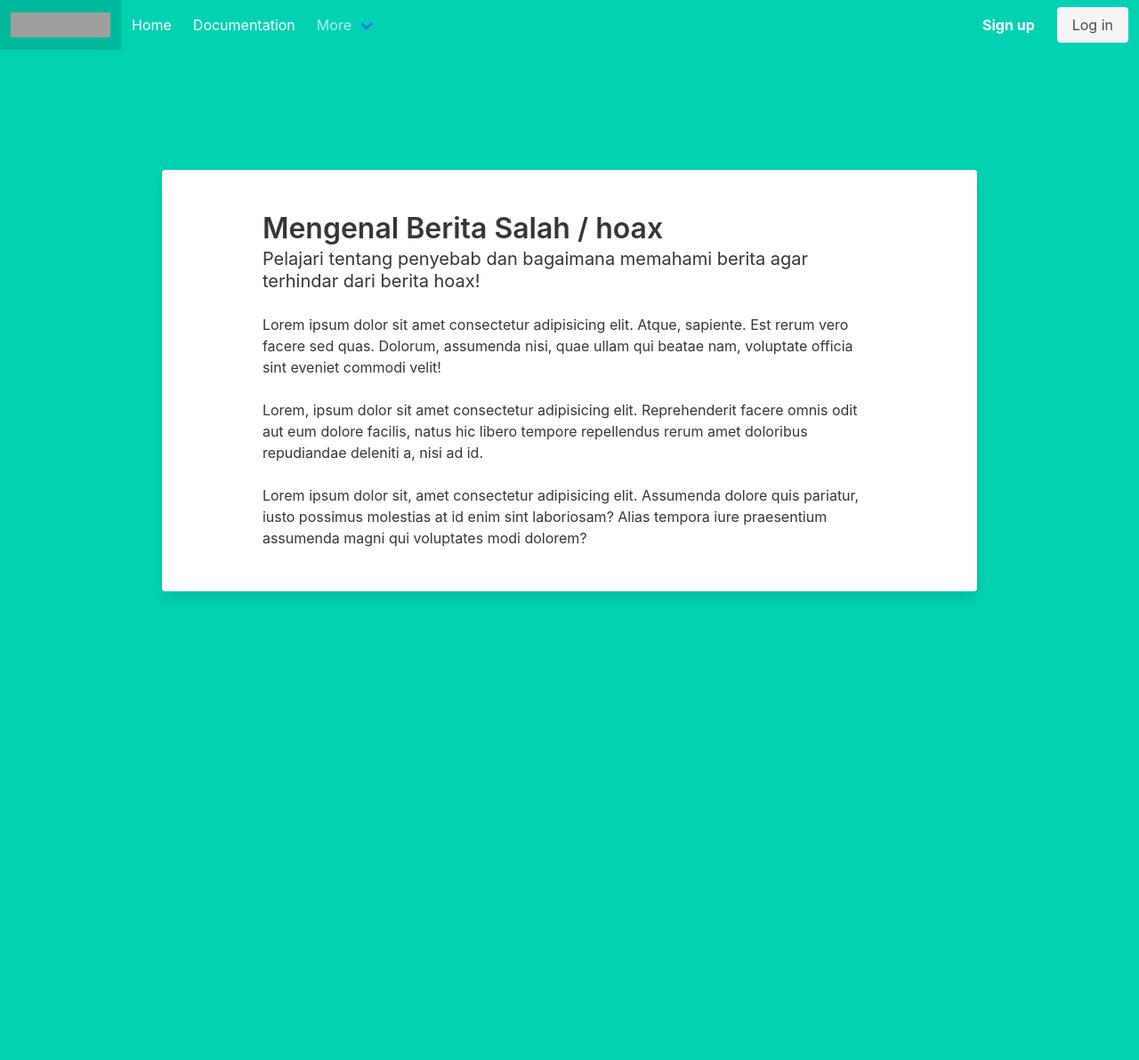
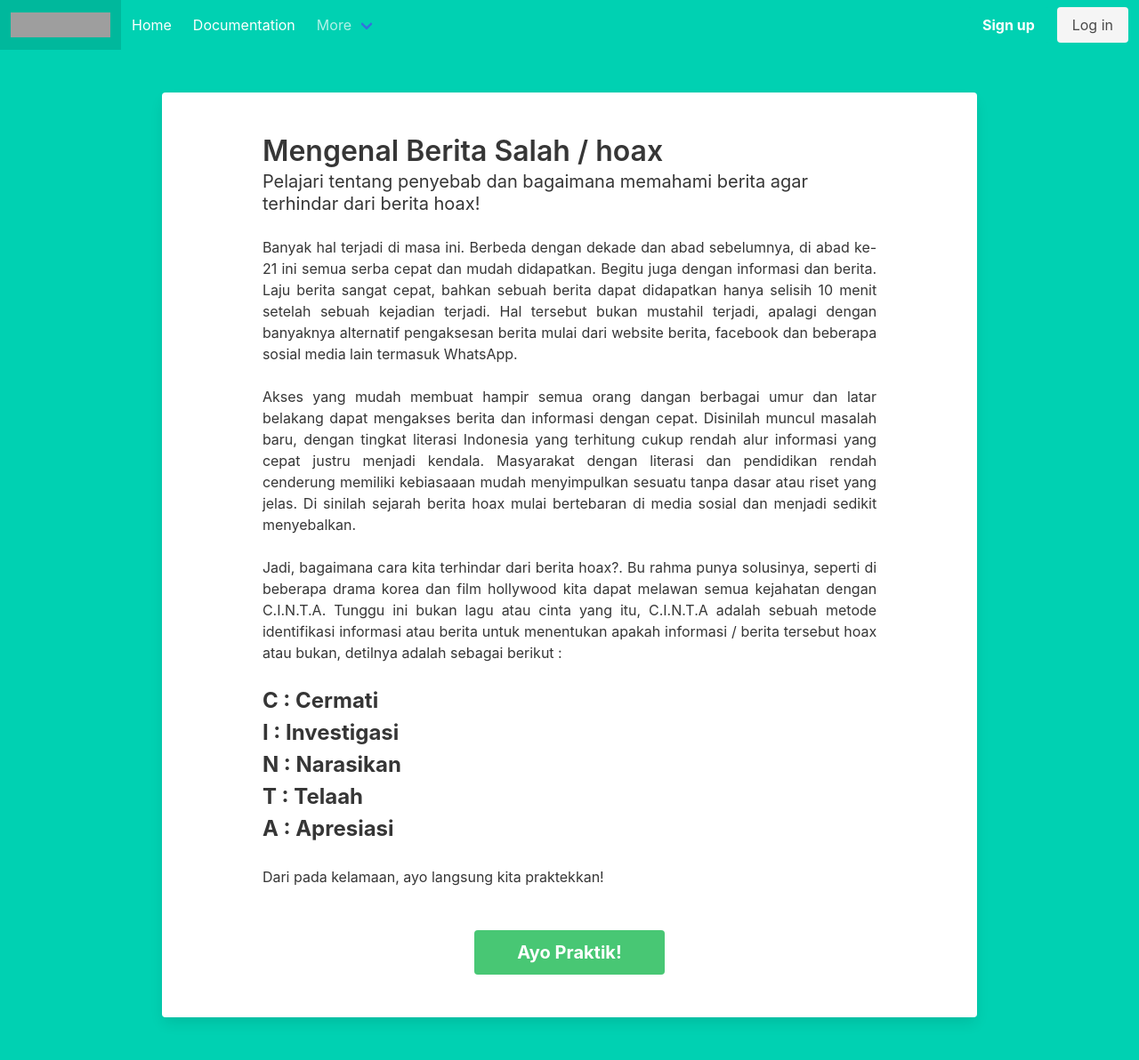
Before and after one commit to bijancot/hoax, a PHP site: page /main/belajar.php in a window 1280 px wide. Shown: the whole page at 89% size. Before the commit the page ends 670 px from the top, so only its background shows below. Run offline with PHP 8.4, Linux system fonts and the light colour scheme; data that the repository does not hold is empty; grey boxes are pictures that could not be loaded.

Commit message:
tambah halaman belajar

```diff
--- a/main/belajar.php
+++ b/main/belajar.php
@@ -143,9 +143,31 @@ $_SESSION['uname'] = $namaTeam;
                                   <h4 class="subtitle has-text-dark">
                                   Pelajari tentang penyebab dan bagaimana memahami berita agar terhindar dari berita hoax!
                                   </h4>
-                                  <p>Lorem ipsum dolor sit amet consectetur adipisicing elit. Atque, sapiente. Est rerum vero facere sed quas. Dolorum, assumenda nisi, quae ullam qui beatae nam, voluptate officia sint eveniet commodi velit!</p><br/>
-                                  <p>Lorem, ipsum dolor sit amet consectetur adipisicing elit. Reprehenderit facere omnis odit aut eum dolore facilis, natus hic libero tempore repellendus rerum amet doloribus repudiandae deleniti a, nisi ad id.</p><br/>
-                                  <p>Lorem ipsum dolor sit, amet consectetur adipisicing elit. Assumenda dolore quis pariatur, iusto possimus molestias at id enim sint laboriosam? Alias tempora iure praesentium assumenda magni qui voluptates modi dolorem?</p><br/>
+                                  <p class="has-text-justified">Banyak hal terjadi di masa ini. Berbeda dengan dekade dan abad sebelumnya, di abad ke-21 ini semua serba cepat dan mudah didapatkan. Begitu juga dengan informasi dan berita. Laju berita sangat cepat, bahkan sebuah berita dapat didapatkan hanya selisih 10 menit setelah sebuah kejadian terjadi. Hal tersebut bukan mustahil terjadi, apalagi dengan banyaknya alternatif pengaksesan berita mulai dari website berita, facebook dan beberapa sosial media lain termasuk WhatsApp.</p><br/>
+                                  <p class="has-text-justified">Akses yang mudah membuat hampir semua orang dangan berbagai umur dan latar belakang dapat mengakses berita dan informasi dengan cepat. Disinilah muncul masalah baru, dengan tingkat literasi Indonesia yang terhitung cukup rendah alur informasi yang cepat justru menjadi kendala. Masyarakat dengan literasi dan pendidikan rendah cenderung memiliki kebiasaaan mudah menyimpulkan sesuatu tanpa dasar atau riset yang jelas. Di sinilah sejarah berita hoax mulai bertebaran di media sosial dan menjadi sedikit menyebalkan.</p><br/>
+                                  <p class="has-text-justified">Jadi, bagaimana cara kita terhindar dari berita hoax?. Bu rahma punya solusinya, seperti di beberapa drama korea dan film hollywood kita dapat melawan semua kejahatan dengan C.I.N.T.A. Tunggu ini bukan lagu atau cinta yang itu, C.I.N.T.A adalah sebuah metode identifikasi informasi atau berita untuk menentukan apakah informasi / berita tersebut hoax atau bukan, detilnya adalah sebagai berikut :</p><br/>
+
+                                  <p class="has-text-dark is-size-4-mobile is-size-4-desktop">
+                                    <strong>C : Cermati</strong>
+                                  </p>
+                                  <p class="has-text-dark is-size-4-mobile is-size-4-desktop">
+                                    <strong>I : Investigasi</strong>
+                                  </p>
+                                  <p class="has-text-dark is-size-4-mobile is-size-4-desktop">
+                                    <strong>N : Narasikan</strong>
+                                  </p>
+                                  <p class="has-text-dark is-size-4-mobile is-size-4-desktop">
+                                    <strong>T : Telaah</strong>
+                                  </p>
+                                  <p class="has-text-dark is-size-4-mobile is-size-4-desktop">
+                                    <strong>A : Apresiasi</strong>
+                                  </p><br/>
+                                  <p class="has-text-justified">Dari pada kelamaan, ayo langsung kita praktekkan!</p><br/>
+                                  <div class="columns">
+                                    <div class="column"></div>
+                                    <div class="column"><br/><button class="showAnswer button is-medium is-success is-center is-fullwidth"><strong>Ayo Praktik!</strong></button><br/></div>
+                                    <div class="column"></div>
+                                  </div>
                               </div>
                               <div class="column"></div>
                           </div>
```
